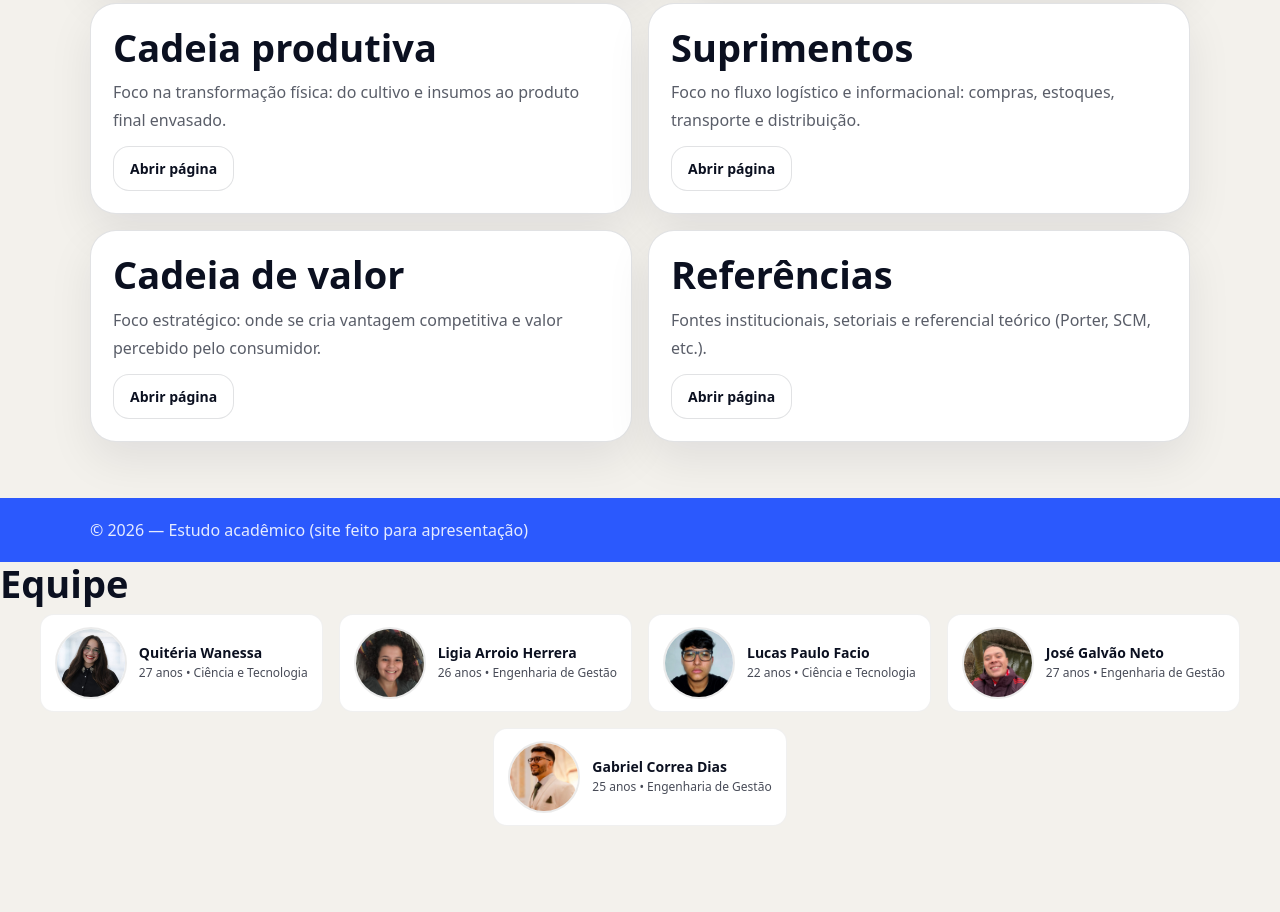
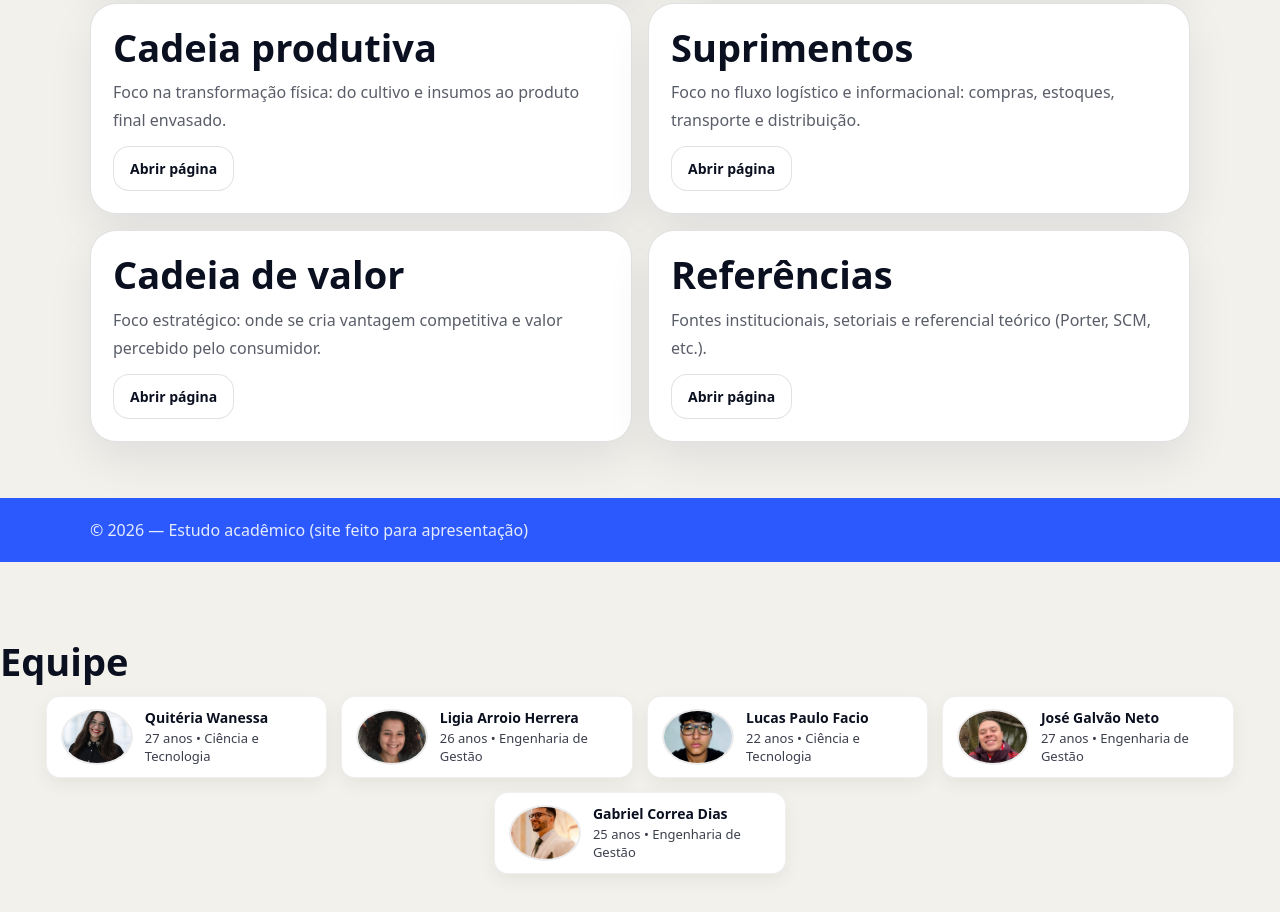
Before and after one commit to wanessaquitt/site-guarana, a plain HTML site: page index.html in a window 1280 px wide. Shown: the part 542-1454 px from the top of the page. Before the commit the page ends 1368 px from the top, so only its background shows below. Drawn offline with Linux system fonts and the light colour scheme.

Commit message:
Update styles.css

```diff
--- a/styles.css
+++ b/styles.css
@@ -282,3 +282,43 @@ ul{
   opacity: 0.75;
   margin-top: 2px;
 }
+
+/* ===== Melhorias da seção Equipe ===== */
+
+.team-footer{
+  margin-top: 50px;      /* distancia da parte de cima */
+  padding: 28px 0 40px;  /* respiro interno */
+}
+
+.team-footer h2{
+  margin: 0 0 14px;
+}
+
+.team-grid{
+  gap: 14px; /* espaço entre os cards */
+}
+
+/* card com visual mais “profissional” */
+.team-card{
+  border: 1px solid rgba(0,0,0,.06);
+  box-shadow: 0 6px 18px rgba(0,0,0,.06);
+}
+
+/* padroniza tamanho da foto (evita foto “estourar”) */
+.team-photo{
+  width: 56px;
+  height: 56px;
+  object-fit: cover;
+}
+
+/* texto mais alinhado */
+.team-info strong{
+  display: block;
+  line-height: 1.2;
+}
+.team-info span{
+  display: block;
+  opacity: .8;
+  font-size: 13px;
+  margin-top: 2px;
+}
```
